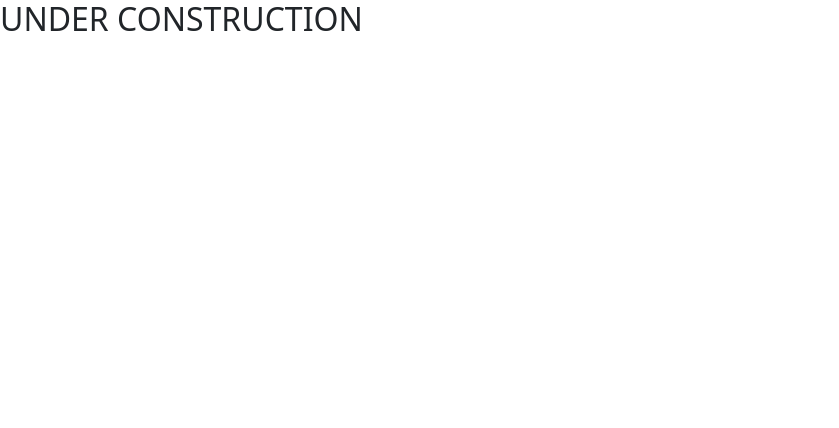
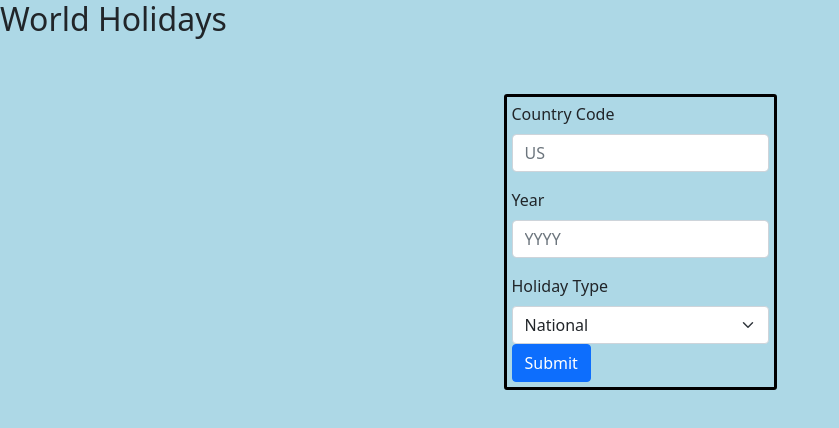
Before and after one commit to kcmjschwartz/apiChallengeTwo, a plain HTML site: page index.html in a window 1280 px wide. Shown: the whole page, without its empty margins (0-839 px from the left). Drawn offline with nearby package versions, Linux system fonts and the light colour scheme.

Commit message:
form added and fetch added

```diff
--- a/index.html
+++ b/index.html
@@ -5,11 +5,38 @@
     <meta http-equiv="X-UA-Compatible" content="IE=edge">
     <meta name="viewport" content="width=device-width, initial-scale=1.0">
     <link href="https://cdn.jsdelivr.net/npm/bootstrap@5.0.0/dist/css/bootstrap.min.css" rel="stylesheet" integrity="sha384-wEmeIV1mKuiNpC+IOBjI7aAzPcEZeedi5yW5f2yOq55WWLwNGmvvx4Um1vskeMj0" crossorigin="anonymous">
-    <link href="./style.css" type = "stylesheet">
-    <title>API Challenge 2</title>
+    <link href="./style.css" rel = "stylesheet" type= "text/css">
+    <title>World Holidays</title>
 </head>
 <body>
-    <h2>UNDER CONSTRUCTION</h2>
+    <h2>World Holidays</h2>
+    <br>
+    <br>
+    <section class='countryYearForm'>
+    <div>
+    <form id = 'submitForm'>
+        <div class="mb-3">
+            <label for="exampleFormControlInput1" class="form-label">Country Code</label>
+            <input type="text" class="form-control country" id="exampleFormControlInput1" placeholder="US" required>
+          </div>
+          <div class="mb-3">
+            <label for="exampleFormControlInput2" class="form-label">Year</label>
+            <input type="number" class="form-control year" id="exampleFormControlInput2" placeholder="YYYY" min="1900" max="2099" required>
+          </div>
+          <div>
+            <label for="exampleFormControlInput2" class="form-label">Holiday Type</label>
+            <select class="form-select holidayType" aria-label="Default select example">
+              <option value="national">National</option>
+              <option value="religious">Religious</option>
+              <option value="observance">Observance</option>
+            </select>
+          </div>
+          <div>
+          <button type="submit"class="btn btn-primary">Submit</button>
+        </div>
+    </form>
+    </div>
+    </section>
 
     <script src="./scripts.js"></script>
     <script src="https://cdn.jsdelivr.net/npm/bootstrap@5.0.0/dist/js/bootstrap.bundle.min.js" integrity="sha384-p34f1UUtsS3wqzfto5wAAmdvj+osOnFyQFpp4Ua3gs/ZVWx6oOypYoCJhGGScy+8" crossorigin="anonymous"></script>
--- a/scripts.js
+++ b/scripts.js
@@ -0,0 +1,21 @@
+
+const baseUrl = 'https://calendarific.com/api/v2/holidays';
+const key = '374a137e66a0737672e2816b140a3fdf0be28d3b';
+const searchForm = document.querySelector('form');
+
+const enteredCountry = document.querySelector('.country');
+const enteredYear = document.querySelector('.year');
+const enteredType = document.querySelector('.holidayType');
+searchForm.addEventListener('submit', fetchHolidayInfo);
+
+
+
+async function fetchHolidayInfo(e){
+    e.preventDefault();
+    let url = baseUrl+'?api_key='+key+'&country='+enteredCountry.value+'&year='+enteredYear.value+'&type='+enteredType.value;
+    console.log(url);
+    let response = await fetch(url);
+    console.log(response);
+    let infoReturned = await response.json()
+    console.log(infoReturned);
+}
--- a/style.css
+++ b/style.css
@@ -1,3 +1,19 @@
 body {
-    background-color: orange;
+    background-color: lightblue;
+
 }
+
+#submitForm{
+    left:auto;
+    right:auto;
+    /* text-align: center; */
+    max-width: 300px;
+    border:3px solid black;
+    border-radius: 3px;
+    padding: 5px;
+
+}
+.countryYearForm{
+        display:flex;
+        justify-content: center;
+}
```
